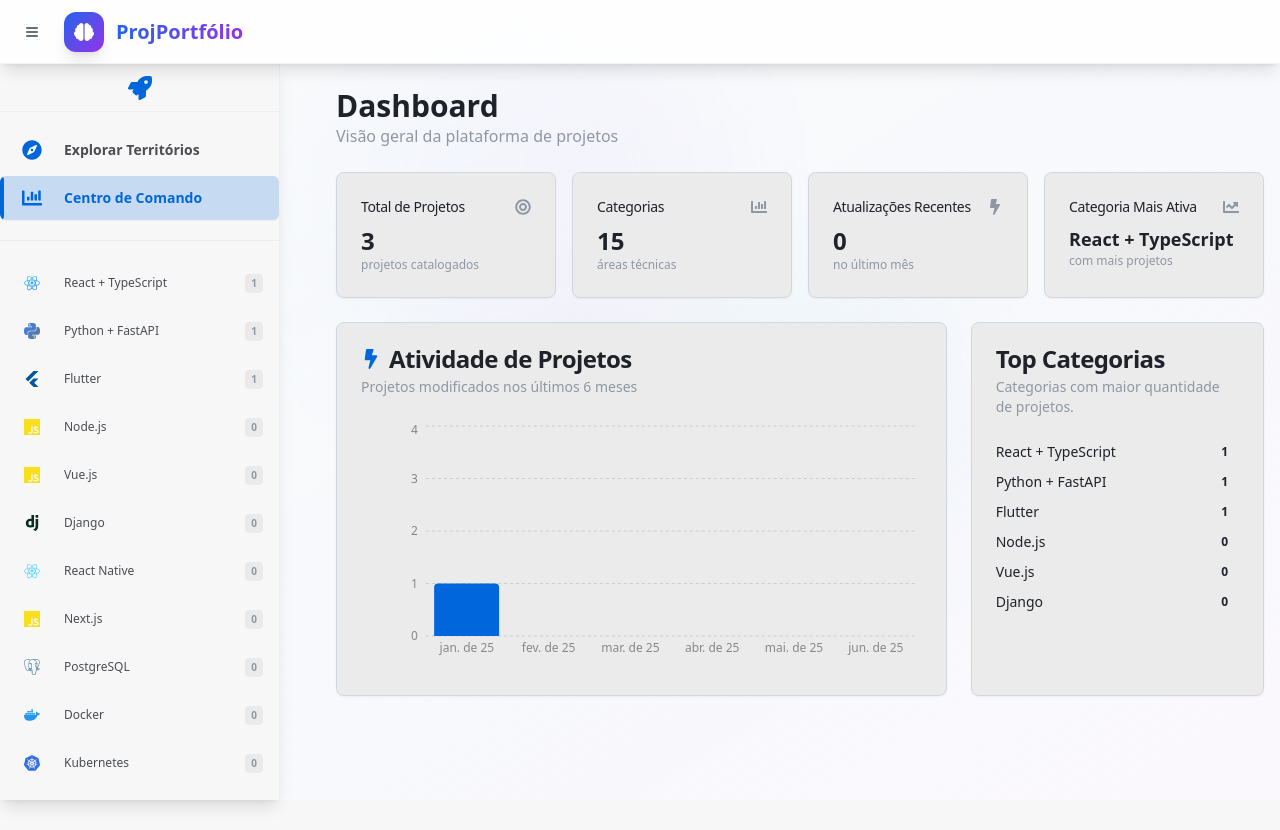
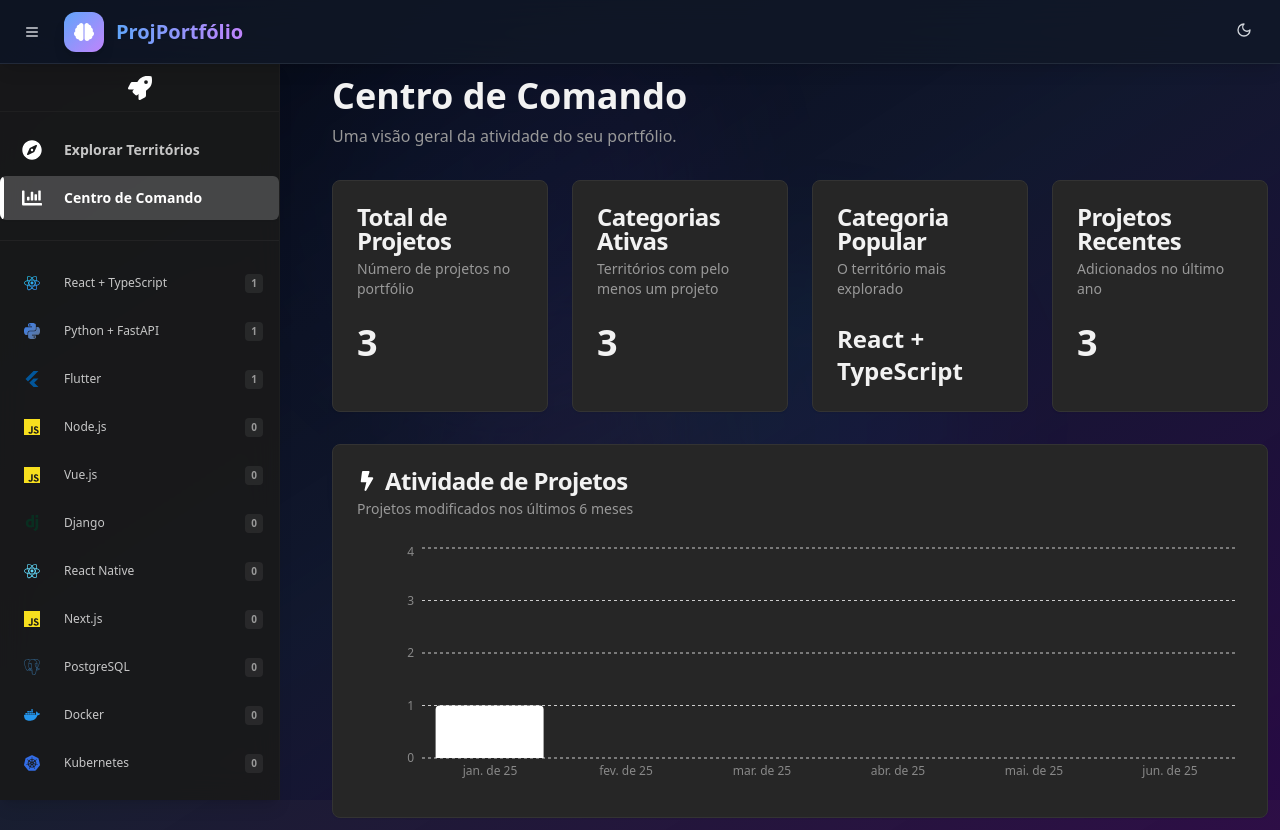
Before and after one commit to ESousa97/aurora-project-view, a React (Vite) app: page /dashboard in a window 1280 px wide. Before the commit the page ends 800 px from the top, so only its background shows below. Built offline with nearby package versions, Linux system fonts and the light colour scheme.

Commit message:
Feat: Corrigida a página inicial da nova estrutura do projeto.

```diff
--- a/src/components/layout/AppLayout.tsx
+++ b/src/components/layout/AppLayout.tsx
@@ -70,7 +70,7 @@ export const AppLayout: React.FC<AppLayoutProps> = ({ children }) => {
             marginLeft: `${sidebarWidth()}px`
           }}
         >
-          <div className="max-w-7xl mx-auto px-4 py-6">
+          <div className="max-w-7xl mx-auto px-3 py-3">
             {children}
           </div>
         </main>
--- a/src/pages/Dashboard.tsx
+++ b/src/pages/Dashboard.tsx
@@ -1,96 +1,62 @@
-// src/pages/Dashboard.tsx - Dashboard com ícones do sistema corrigidos
+// src/pages/Dashboard.tsx
 import React from 'react';
 import { AppLayout } from '@/components/layout/AppLayout';
-import { Card, CardContent, CardDescription, CardHeader, CardTitle } from '@/components/ui/card';
-import { useProjectStats, useCategories } from '@/hooks/useProjects';
-import { Badge } from '@/components/ui/badge';
 import { ProjectStatsChart } from '@/components/dashboard/ProjectStatsChart';
+import { Card, CardHeader, CardTitle, CardDescription, CardContent } from '@/components/ui/card';
+import { getStaticStats } from '@/static-data';
 
-// Usar ícones do sistema languageColors (agora corrigidos)
-import {
-  FaChartBar, FaTrendingUp, FaTarget, FaBolt
-} from '@/lib/languageColors/icons';
-
-export const Dashboard = () => {
-  const { totalProjects, recentProjects, totalCategories, mostActiveCategory } = useProjectStats();
-  const { data: categories } = useCategories();
+export const Dashboard: React.FC = () => {
+  const stats = getStaticStats();
 
   return (
     <AppLayout>
-      <div className="space-y-6">
-        <div>
-          <h1 className="text-3xl font-bold">Dashboard</h1>
-          <p className="text-muted-foreground">
-            Visão geral da plataforma de projetos
-          </p>
-        </div>
+      <div className="space-y-8">
+        <header className="space-y-2">
+          <h1 className="text-4xl font-bold">Centro de Comando</h1>
+          <p className="text-muted-foreground">Uma visão geral da atividade do seu portfólio.</p>
+        </header>
 
-        {/* Stats Grid */}
-        <div className="grid grid-cols-1 md:grid-cols-2 lg:grid-cols-4 gap-4">
+        <div className="grid gap-6 md:grid-cols-2 lg:grid-cols-4">
           <Card>
-            <CardHeader className="flex flex-row items-center justify-between space-y-0 pb-2">
-              <CardTitle className="text-sm font-medium">Total de Projetos</CardTitle>
-              <FaTarget className="h-4 w-4 text-muted-foreground" />
+            <CardHeader>
+              <CardTitle>Total de Projetos</CardTitle>
+              <CardDescription>Número de projetos no portfólio</CardDescription>
             </CardHeader>
             <CardContent>
-              <div className="text-2xl font-bold">{totalProjects || 0}</div>
-              <p className="text-xs text-muted-foreground">projetos catalogados</p>
+              <p className="text-4xl font-bold">{stats.totalProjects}</p>
             </CardContent>
           </Card>
           <Card>
-            <CardHeader className="flex flex-row items-center justify-between space-y-0 pb-2">
-              <CardTitle className="text-sm font-medium">Categorias</CardTitle>
-              <FaChartBar className="h-4 w-4 text-muted-foreground" />
+            <CardHeader>
+              <CardTitle>Categorias Ativas</CardTitle>
+              <CardDescription>Territórios com pelo menos um projeto</CardDescription>
             </CardHeader>
             <CardContent>
-              <div className="text-2xl font-bold">{totalCategories || 0}</div>
-              <p className="text-xs text-muted-foreground">áreas técnicas</p>
+              <p className="text-4xl font-bold">{stats.totalCategories}</p>
             </CardContent>
           </Card>
-          <Card>
-            <CardHeader className="flex flex-row items-center justify-between space-y-0 pb-2">
-              <CardTitle className="text-sm font-medium">Atualizações Recentes</CardTitle>
-              <FaBolt className="h-4 w-4 text-muted-foreground" />
+           <Card>
+            <CardHeader>
+              <CardTitle>Categoria Popular</CardTitle>
+              <CardDescription>O território mais explorado</CardDescription>
             </CardHeader>
             <CardContent>
-              <div className="text-2xl font-bold">{recentProjects || 0}</div>
-              <p className="text-xs text-muted-foreground">no último mês</p>
+              <p className="text-2xl font-bold">{stats.mostActiveCategory?.name || 'N/A'}</p>
             </CardContent>
           </Card>
-          <Card>
-            <CardHeader className="flex flex-row items-center justify-between space-y-0 pb-2">
-              <CardTitle className="text-sm font-medium">Categoria Mais Ativa</CardTitle>
-              <FaTrendingUp className="h-4 w-4 text-muted-foreground" />
+           <Card>
+            <CardHeader>
+              <CardTitle>Projetos Recentes</CardTitle>
+              <CardDescription>Adicionados no último ano</CardDescription>
             </CardHeader>
             <CardContent>
-              <div className="text-lg font-bold truncate">{mostActiveCategory?.name || 'N/A'}</div>
-              <p className="text-xs text-muted-foreground">com mais projetos</p>
+              <p className="text-4xl font-bold">{stats.recentProjects}</p>
             </CardContent>
           </Card>
         </div>
 
-        {/* Charts and Lists */}
-        <div className="grid grid-cols-1 lg:grid-cols-3 gap-6">
-          <div className="lg:col-span-2">
-            <ProjectStatsChart />
-          </div>
-
-          <Card>
-            <CardHeader>
-              <CardTitle>Top Categorias</CardTitle>
-              <CardDescription>
-                Categorias com maior quantidade de projetos.
-              </CardDescription>
-            </CardHeader>
-            <CardContent className="space-y-2">
-              {categories?.slice(0, 6).map((category) => (
-                <div key={category.name} className="flex items-center justify-between">
-                  <span className="text-sm">{category.name}</span>
-                  <Badge variant="secondary">{category.count}</Badge>
-                </div>
-              ))}
-            </CardContent>
-          </Card>
+        <div className="grid gap-6">
+          <ProjectStatsChart />
         </div>
       </div>
     </AppLayout>
--- a/src/pages/components/HeroSection.tsx
+++ b/src/pages/components/HeroSection.tsx
@@ -13,29 +13,22 @@ import {
   Code,
   Palette
 } from 'lucide-react';
-import { StatsType } from '../types';
+
+// Supondo que StatsType seja algo como:
+interface StatsType {
+  total: number;
+}
 
 interface HeroSectionProps {
   stats: StatsType;
 }
 
+const inspirationWords = ['Inovação', 'Criatividade', 'Solução', 'Revolução', 'Descoberta'];
+
 export const HeroSection: React.FC<HeroSectionProps> = ({ stats }) => {
   const [mousePosition, setMousePosition] = useState({ x: 0, y: 0 });
   const [isHoveringCTA, setIsHoveringCTA] = useState(false);
   const [currentWordIndex, setCurrentWordIndex] = useState(0);
-
-  const inspirationWords = ['Inovação', 'Criatividade', 'Solução', 'Revolução', 'Descoberta'];
-
-  const { scrollYProgress } = useScroll();
-  const heroOpacity = useTransform(scrollYProgress, [0, 0.3], [1, 0]);
-  const heroY = useTransform(scrollYProgress, [0, 0.3], [0, -50]);
-  const parallaxY1 = useTransform(scrollYProgress, [0, 1], [0, -100]);
-  const parallaxY2 = useTransform(scrollYProgress, [0, 1], [0, -200]);
-  const rotate = useTransform(scrollYProgress, [0, 1], [0, 360]);
-
-  const springConfig = { stiffness: 100, damping: 30, restDelta: 0.001 };
-  const smoothOpacity = useSpring(heroOpacity, springConfig);
-  const smoothY = useSpring(heroY, springConfig);
 
   useEffect(() => {
     const handleMouseMove = (e: MouseEvent) => {
@@ -56,6 +49,19 @@ export const HeroSection: React.FC<HeroSectionProps> = ({ stats }) => {
     return () => clearInterval(interval);
   }, []);
 
+
+  const { scrollYProgress } = useScroll();
+  const heroOpacity = useTransform(scrollYProgress, [0, 0.3], [1, 0]);
+  const heroY = useTransform(scrollYProgress, [0, 0.3], [0, -50]);
+  const parallaxY1 = useTransform(scrollYProgress, [0, 1], [0, -100]);
+  const parallaxY2 = useTransform(scrollYProgress, [0, 1], [0, -200]);
+  const rotate = useTransform(scrollYProgress, [0, 1], [0, 360]);
+
+  const springConfig = { stiffness: 100, damping: 30, restDelta: 0.001 };
+  const smoothOpacity = useSpring(heroOpacity, springConfig);
+  const smoothY = useSpring(heroY, springConfig);
+
+
   const floatingIcons = [
     { Icon: Code, delay: 0, position: { top: '15%', left: '10%' } },
     { Icon: Palette, delay: 0.5, position: { top: '25%', right: '15%' } },
@@ -66,8 +72,9 @@ export const HeroSection: React.FC<HeroSectionProps> = ({ stats }) => {
   ];
 
   return (
+    // CARD SIZE REDUCED: Adjusted padding (py-16 md:py-24) and min-height (min-h-[80vh])
     <motion.section
-      className="relative py-20 md:py-32 px-4 overflow-hidden bg-gradient-to-br from-slate-50 via-blue-50/50 to-purple-50/30 dark:from-slate-900 dark:via-blue-950/50 dark:to-purple-950/30 rounded-3xl min-h-[90vh] flex items-center"
+      className="relative py-12 md:py-21 px-4 overflow-hidden bg-gradient-to-br from-slate-50 via-blue-50/50 to-purple-50/30 dark:from-slate-900 dark:via-blue-950/50 dark:to-purple-950/30 rounded-3xl min-h-[60vh] flex items-center"
       style={{ opacity: smoothOpacity, y: smoothY }}
     >
       {/* Enhanced Background Elements */}
@@ -130,7 +137,7 @@ export const HeroSection: React.FC<HeroSectionProps> = ({ stats }) => {
         </motion.div>
       ))}
 
-      <div className="relative max-w-6xl mx-auto text-center space-y-12 z-10">
+      <div className="relative max-w-6xl mx-auto text-center space-y-10 z-10">
         {/* Enhanced Badge */}
         <motion.div
           className="space-y-8"
@@ -138,8 +145,9 @@ export const HeroSection: React.FC<HeroSectionProps> = ({ stats }) => {
           animate={{ opacity: 1, y: 0 }}
           transition={{ duration: 1, ease: "easeOut" }}
         >
+          {/* SIZE ADJUSTED: padding and font size */}
           <motion.div
-            className="inline-flex items-center gap-4 px-8 py-4 rounded-full border border-gray-200/80 dark:border-gray-700/80 bg-white/90 dark:bg-gray-900/90 backdrop-blur-xl shadow-2xl shadow-blue-500/10 dark:shadow-purple-500/20"
+            className="inline-flex items-center gap-3 px-6 py-3 rounded-full border border-gray-200/80 dark:border-gray-700/80 bg-white/90 dark:bg-gray-900/90 backdrop-blur-xl shadow-2xl shadow-blue-500/10 dark:shadow-purple-500/20"
             whileHover={{ scale: 1.05, y: -2 }}
             transition={{ type: "spring", stiffness: 400 }}
           >
@@ -147,9 +155,9 @@ export const HeroSection: React.FC<HeroSectionProps> = ({ stats }) => {
               animate={{ rotate: 360 }}
               transition={{ duration: 3, repeat: Infinity, ease: "linear" }}
             >
-              <Search className="h-6 w-6 text-blue-600 dark:text-blue-400" />
+              <Search className="h-5 w-5 text-blue-600 dark:text-blue-400" />
             </motion.div>
-            <span className="font-semibold text-lg bg-gradient-to-r from-blue-600 via-purple-600 to-cyan-600 dark:from-blue-400 dark:via-purple-400 dark:to-cyan-400 bg-clip-text text-transparent">
+            <span className="font-semibold text-base bg-gradient-to-r from-blue-600 via-purple-600 to-cyan-600 dark:from-blue-400 dark:via-purple-400 dark:to-cyan-400 bg-clip-text text-transparent">
               Sua jornada de descoberta começa aqui
             </span>
             <motion.div
@@ -159,13 +167,13 @@ export const HeroSection: React.FC<HeroSectionProps> = ({ stats }) => {
               }}
               transition={{ duration: 2, repeat: Infinity, ease: "easeInOut" }}
             >
-              <Atom className="h-7 w-7 text-purple-600 dark:text-purple-400" />
+              <Atom className="h-6 w-6 text-purple-600 dark:text-purple-400" />
             </motion.div>
           </motion.div>
 
-          {/* Enhanced Main Title */}
+          {/* Enhanced Main Title - SIZE ADJUSTED */}
           <motion.h1
-            className="text-6xl md:text-7xl lg:text-9xl font-black tracking-tight leading-[0.9] mb-8"
+            className="text-5xl md:text-7xl lg:text-8xl font-black tracking-tight mb-6"
             initial={{ opacity: 0, y: 30 }}
             animate={{ opacity: 1, y: 0 }}
             transition={{ delay: 0.3, duration: 0.8 }}
@@ -175,16 +183,16 @@ export const HeroSection: React.FC<HeroSectionProps> = ({ stats }) => {
               initial={{ backgroundPosition: "0% 50%" }}
               animate={{ backgroundPosition: "100% 50%" }}
               transition={{ duration: 3, repeat: Infinity, repeatType: "reverse" }}
-              style={{ backgroundSize: "200% 200%" }}
+              style={{ backgroundSize: "200% 200%", lineHeight: 1.4 }}
             >
               Cada Projeto
             </motion.span>
             <motion.span
-              className="block bg-gradient-to-r from-purple-600 via-pink-600 to-red-500 dark:from-purple-400 dark:via-pink-400 dark:to-red-400 bg-clip-text text-transparent mt-2"
+              className="block bg-gradient-to-r from-purple-600 via-pink-600 to-red-500 dark:from-purple-400 dark:via-pink-400 dark:to-red-400 bg-clip-text text-transparent mt-0"
               initial={{ backgroundPosition: "0% 50%" }}
               animate={{ backgroundPosition: "100% 50%" }}
               transition={{ duration: 3, repeat: Infinity, repeatType: "reverse", delay: 1.5 }}
-              style={{ backgroundSize: "200% 200%" }}
+              style={{ backgroundSize: "200% 200%", lineHeight: 1.4 }}
             >
               Uma{' '}
               <AnimatePresence mode="wait">
@@ -202,14 +210,14 @@ export const HeroSection: React.FC<HeroSectionProps> = ({ stats }) => {
             </motion.span>
           </motion.h1>
 
-          {/* Enhanced Description */}
+          {/* Enhanced Description - SIZE ADJUSTED */}
           <motion.div
-            className="max-w-5xl mx-auto"
+            className="max-w-4xl mx-auto"
             initial={{ opacity: 0, y: 20 }}
             animate={{ opacity: 1, y: 0 }}
             transition={{ delay: 0.6, duration: 0.8 }}
           >
-            <p className="text-xl md:text-3xl leading-relaxed text-gray-600 dark:text-gray-300 mb-6">
+            <p className="text-xl md:text-2xl leading-relaxed text-gray-600 dark:text-gray-300 mb-4">
               Não procure.{' '}
               <motion.strong
                 className="text-gray-900 dark:text-white relative"
@@ -224,7 +232,7 @@ export const HeroSection: React.FC<HeroSectionProps> = ({ stats }) => {
                 />
               </motion.strong>
             </p>
-            <p className="text-lg md:text-xl leading-relaxed text-gray-500 dark:text-gray-400">
+            <p className="text-base md:text-lg leading-relaxed text-gray-500 dark:text-gray-400">
               Cada projeto esconde uma história, uma solução elegante, uma técnica revolucionária. Sua próxima inspiração está esperando{' '}
               <strong className="bg-gradient-to-r from-blue-600 to-purple-600 dark:from-blue-400 dark:to-purple-400 bg-clip-text text-transparent">
                 descoberta
@@ -235,14 +243,15 @@ export const HeroSection: React.FC<HeroSectionProps> = ({ stats }) => {
 
         {/* Enhanced CTA Section */}
         <motion.div
-          className="flex flex-col sm:flex-row gap-8 justify-center items-center"
+          className="flex flex-col sm:flex-row gap-6 justify-center items-center"
           initial={{ opacity: 0, y: 30 }}
           animate={{ opacity: 1, y: 0 }}
           transition={{ delay: 0.9, duration: 0.6 }}
         >
           <Link to="/projects">
+            {/* SIZE ADJUSTED: padding and font size */}
             <motion.button
-              className="relative overflow-hidden text-xl px-12 py-5 rounded-2xl group flex items-center gap-4 bg-gradient-to-r from-purple-600 via-blue-600 to-cyan-600 dark:from-purple-400 dark:via-blue-500 dark:to-cyan-400 text-white shadow-2xl shadow-purple-500/25 dark:shadow-purple-400/30 border border-white/20"
+              className="relative overflow-hidden text-lg px-10 py-4 rounded-xl group flex items-center gap-3 bg-gradient-to-r from-purple-600 via-blue-600 to-cyan-600 dark:from-purple-400 dark:via-blue-500 dark:to-cyan-400 text-white shadow-2xl shadow-purple-500/25 dark:shadow-purple-400/30 border border-white/20"
               whileHover={{
                 scale: 1.05,
                 boxShadow: "0 25px 50px -12px rgba(147, 51, 234, 0.4)"
@@ -252,81 +261,42 @@ export const HeroSection: React.FC<HeroSectionProps> = ({ stats }) => {
               onHoverEnd={() => setIsHoveringCTA(false)}
               transition={{ type: "spring", stiffness: 400, damping: 17 }}
             >
-              {/* Animated Background */}
               <motion.span
                 className="absolute inset-0 bg-gradient-to-r from-cyan-600 via-blue-600 to-purple-600 dark:from-cyan-400 dark:via-blue-500 dark:to-purple-400"
                 initial={{ x: "-100%" }}
                 animate={{ x: isHoveringCTA ? "0%" : "-100%" }}
                 transition={{ duration: 0.6, ease: "easeInOut" }}
               />
-
-              {/* Sparkle Effect */}
               <AnimatePresence>
                 {isHoveringCTA && (
-                  <motion.div
-                    className="absolute inset-0"
-                    initial={{ opacity: 0 }}
-                    animate={{ opacity: 1 }}
-                    exit={{ opacity: 0 }}
-                  >
+                  <motion.div className="absolute inset-0" initial={{ opacity: 0 }} animate={{ opacity: 1 }} exit={{ opacity: 0 }}>
                     {[...Array(6)].map((_, i) => (
-                      <motion.span
-                        key={i}
-                        className="absolute w-1 h-1 bg-white rounded-full"
-                        style={{
-                          left: `${20 + i * 15}%`,
-                          top: `${30 + (i % 2) * 40}%`,
-                        }}
-                        animate={{
-                          scale: [0, 1, 0],
-                          opacity: [0, 1, 0],
-                        }}
-                        transition={{
-                          duration: 1,
-                          repeat: Infinity,
-                          delay: i * 0.1,
-                        }}
-                      />
+                      <motion.span key={i} className="absolute w-1 h-1 bg-white rounded-full" style={{ left: `${20 + i * 15}%`, top: `${30 + (i % 2) * 40}%`}} animate={{ scale: [0, 1, 0], opacity: [0, 1, 0]}} transition={{ duration: 1, repeat: Infinity, delay: i * 0.1 }} />
                     ))}
                   </motion.div>
                 )}
               </AnimatePresence>
-
-              {/* Content */}
-              <span className="relative z-10 flex items-center gap-4 font-bold">
-                <motion.div
-                  animate={{ rotate: isHoveringCTA ? 360 : 0 }}
-                  transition={{ duration: 0.6 }}
-                >
-                  <Compass className="h-7 w-7" />
+              <span className="relative z-10 flex items-center gap-3 font-bold">
+                <motion.div animate={{ rotate: isHoveringCTA ? 360 : 0 }} transition={{ duration: 0.6 }}>
+                  <Compass className="h-6 w-6" />
                 </motion.div>
                 Começar a Explorar
-                <motion.div
-                  animate={{ x: isHoveringCTA ? 5 : 0 }}
-                  transition={{ duration: 0.3 }}
-                >
-                  <ArrowRight className="h-7 w-7" />
+                <motion.div animate={{ x: isHoveringCTA ? 5 : 0 }} transition={{ duration: 0.3 }}>
+                  <ArrowRight className="h-6 w-6" />
                 </motion.div>
               </span>
             </motion.button>
           </Link>
 
-          {/* Enhanced Stats */}
+          {/* Enhanced Stats - SIZE ADJUSTED */}
           <motion.div
-            className="flex items-center gap-3 px-6 py-3 rounded-full bg-white/80 dark:bg-gray-900/80 backdrop-blur-xl border border-gray-200/50 dark:border-gray-700/50 shadow-lg"
+            className="flex items-center gap-3 px-5 py-3 rounded-full bg-white/80 dark:bg-gray-900/80 backdrop-blur-xl border border-gray-200/50 dark:border-gray-700/50 shadow-lg"
             whileHover={{ scale: 1.05, y: -2 }}
             transition={{ type: "spring", stiffness: 400 }}
           >
-            <motion.div
-              className="w-3 h-3 rounded-full bg-gradient-to-r from-emerald-500 to-cyan-500"
-              animate={{
-                scale: [1, 1.3, 1],
-                opacity: [0.7, 1, 0.7]
-              }}
-              transition={{ duration: 2, repeat: Infinity }}
-            />
-            <span className="text-gray-700 dark:text-gray-300 font-medium">
-              <span className="font-bold text-xl bg-gradient-to-r from-emerald-600 to-cyan-600 dark:from-emerald-400 dark:to-cyan-400 bg-clip-text text-transparent">
+            <motion.div className="w-2.5 h-2.5 rounded-full bg-gradient-to-r from-emerald-500 to-cyan-500" animate={{ scale: [1, 1.3, 1], opacity: [0.7, 1, 0.7]}} transition={{ duration: 2, repeat: Infinity }} />
+            <span className="text-gray-700 dark:text-gray-300 font-medium text-sm">
+              <span className="font-bold text-lg bg-gradient-to-r from-emerald-600 to-cyan-600 dark:from-emerald-400 dark:to-cyan-400 bg-clip-text text-transparent">
                 {stats.total}
               </span>{' '}
               projetos aguardando descoberta
@@ -336,19 +306,19 @@ export const HeroSection: React.FC<HeroSectionProps> = ({ stats }) => {
 
         {/* Enhanced Scroll Indicator */}
         <motion.div
-          className="flex flex-col items-center gap-3 mt-20 cursor-pointer group"
-          animate={{ y: [0, 10, 0] }}
+          className="flex flex-col items-center gap-2 mt-16 cursor-pointer group"
+          animate={{ y: [0, 8, 0] }}
           transition={{ repeat: Infinity, duration: 2, ease: "easeInOut" }}
           whileHover={{ scale: 1.1 }}
         >
-          <span className="text-sm text-gray-500 dark:text-gray-400 font-medium group-hover:text-gray-700 dark:group-hover:text-gray-200 transition-colors">
+          <span className="text-xs text-gray-500 dark:text-gray-400 font-medium group-hover:text-gray-700 dark:group-hover:text-gray-200 transition-colors">
             Descubra mais
           </span>
           <motion.div
-            className="p-2 rounded-full bg-white/80 dark:bg-gray-900/80 backdrop-blur-sm border border-gray-200/50 dark:border-gray-700/50 shadow-lg group-hover:shadow-xl transition-shadow"
+            className="p-1.5 rounded-full bg-white/80 dark:bg-gray-900/80 backdrop-blur-sm border border-gray-200/50 dark:border-gray-700/50 shadow-lg group-hover:shadow-xl transition-shadow"
             whileHover={{ y: -2 }}
           >
-            <ChevronDown className="h-5 w-5 text-gray-500 dark:text-gray-400 group-hover:text-gray-700 dark:group-hover:text-gray-200" />
+            <ChevronDown className="h-4 w-4 text-gray-500 dark:text-gray-400 group-hover:text-gray-700 dark:group-hover:text-gray-200" />
           </motion.div>
         </motion.div>
       </div>
--- a/src/stores/uiStore.ts
+++ b/src/stores/uiStore.ts
@@ -88,7 +88,7 @@ export const useUIStore = create<UIStore>()(
   persist(
     (set, get) => ({
       /* ---------- State ---------- */
-      theme: 'system',
+      theme: 'dark',
       viewMode: 'grid',
       selectedCategory: '',
       searchQuery: '',
@@ -227,6 +227,9 @@ export const useResponsiveSidebar = () => {
 export const useSidebar = () => {
   const store = useUIStore();
   return {
+    // ADICIONAR ESTA LINHA:
+    sidebarState: store.sidebarState, // compatibilidade para o AppLayout
+
     /* estado */
     collapsed: store.collapsed,
     sidebarMode: store.sidebarMode,
```
